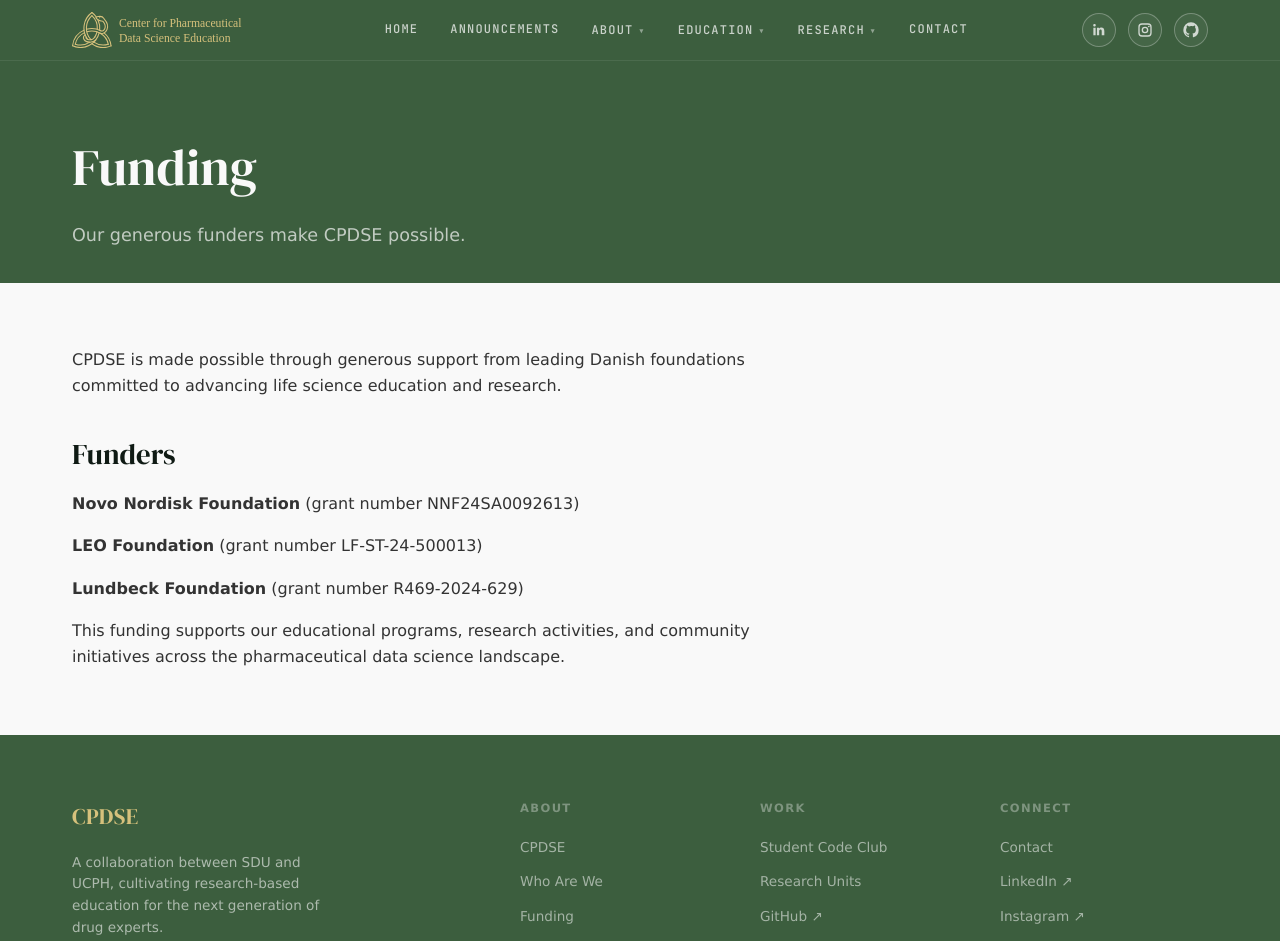
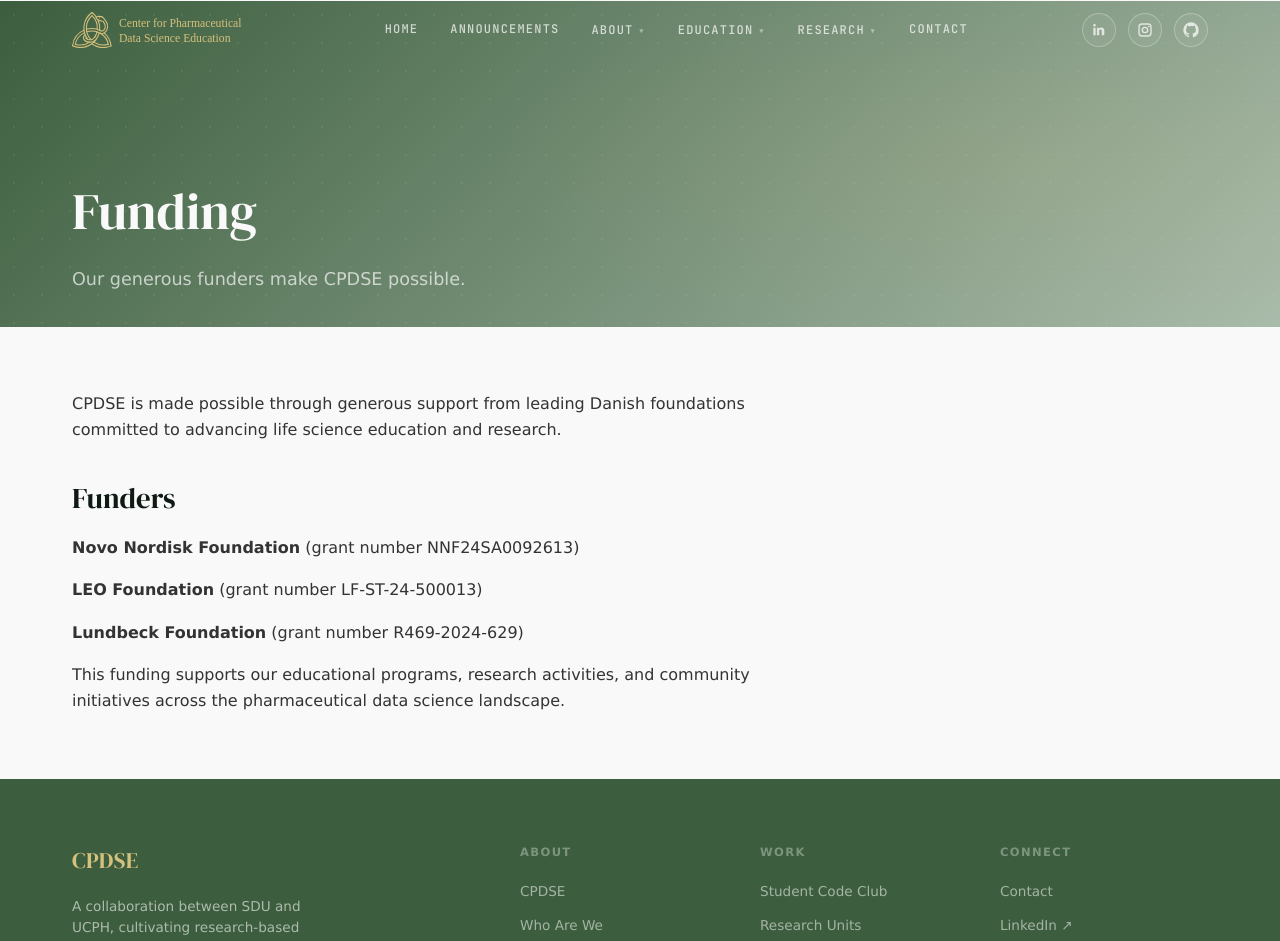
Before and after one commit to CPDSE/PagesCMS, a Jekyll site: the page built from funding.md, in a window 1280 px wide and 1400 px high. Shown: the top 941 px of the window. Built offline with Jekyll 4.4.1, drawn with Linux system fonts in a browser that asks for light colours.

Commit message:
style subpages

```diff
--- a/_layouts/default.html
+++ b/_layouts/default.html
@@ -54,10 +54,10 @@
     const statsStrip = document.querySelector('.stats-panel-wrap, .stats-strip');
     if (statsStrip) statsObserver.observe(statsStrip);
 
-    // Home nav becomes solid shortly after scrolling starts
+    // Nav becomes solid shortly after scrolling starts
     const siteNav = document.querySelector('.site-nav');
-    const hero = document.querySelector('.hero');
-    if (siteNav && hero && document.body.classList.contains('page-home')) {
+    const hero = document.querySelector('.hero, .page-hero');
+    if (siteNav && hero) {
       const syncNavState = () => {
         const scrolled = window.scrollY || window.pageYOffset || 0;
         siteNav.classList.toggle('nav-solid', scrolled > 8);
--- a/assets/css/main.css
+++ b/assets/css/main.css
@@ -56,16 +56,12 @@
   position: sticky;
   top: 0;
   z-index: 100;
-  background: #3C5E3E;
+  background: transparent;
   border-bottom: 1px solid rgba(249,249,249,0.08);
+  border-bottom-color: transparent;
   transition: background-color 0.22s ease, border-color 0.22s ease, box-shadow 0.22s ease;
 }
-.page-home .site-nav {
-  background: transparent;
-  border-bottom-color: transparent;
-  box-shadow: none;
-}
-.page-home .site-nav.nav-solid {
+.site-nav.nav-solid {
   background: #3C5E3E;
   border-bottom-color: rgba(249,249,249,0.08);
   box-shadow: 0 8px 18px rgba(15,26,20,0.28);
@@ -1666,9 +1662,28 @@
 
 /* ─── PAGE LAYOUT ─────────────────────────────────────────── */
 .page-hero {
-  background: var(--green);
+  background: linear-gradient(135deg, #3C5E3E 0%, #A9BBAA 100%);
   color: var(--offwhite);
-  padding: var(--space-lg) 0 var(--space-md);
+  padding: calc(var(--space-xl) + 40px) 0 var(--space-md);
+  margin-top: -60px;
+  position: relative;
+  overflow: hidden;
+}
+.page-hero::before {
+  content: '';
+  position: absolute;
+  inset: 0;
+  z-index: 1;
+  background-image:
+    radial-gradient(ellipse 60% 80% at 80% 50%, rgba(214,193,124,0.10) 0%, transparent 70%),
+    radial-gradient(circle, rgba(249,249,249,0.07) 1px, transparent 1px);
+  background-size: auto, 28px 28px;
+  background-position: 0 0, 0 0;
+  pointer-events: none;
+}
+.page-hero .container {
+  position: relative;
+  z-index: 2;
 }
 .page-hero h1 {
   font-family: var(--font-display);
@@ -1963,6 +1978,12 @@
 @media (max-width: 900px) {
   .hero-video {
     max-height: 220px;
+  }
+  .page-hero {
+    padding: calc(var(--space-lg) + 20px) 0 var(--space-md);
+  }
+  .page-hero h1 {
+    font-size: clamp(1.6rem, 3.5vw, 2.8rem);
   }
   .circles-grid { grid-template-columns: repeat(2, 1fr); }
   .circles-layout {
@@ -1997,6 +2018,12 @@
   .nav-links.open > li > a,
   .nav-links.open > li > button { padding: 0.75rem 1.5rem; width: 100%; }
   .dropdown { position: static; opacity: 1; pointer-events: all; transform: none; border: none; padding-left: 1.5rem; }
+  .page-hero {
+    padding: calc(var(--space-lg) - 10px) 0 var(--space-md);
+  }
+  .page-hero h1 {
+    font-size: 1.5rem;
+  }
   .circles-grid { grid-template-columns: 1fr; }
   .audience-grid {
     max-width: 100%;
```
